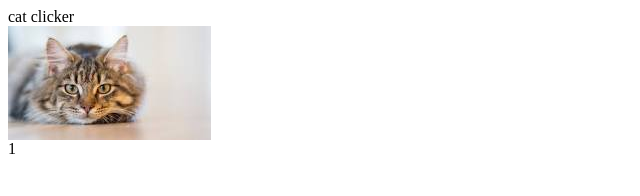
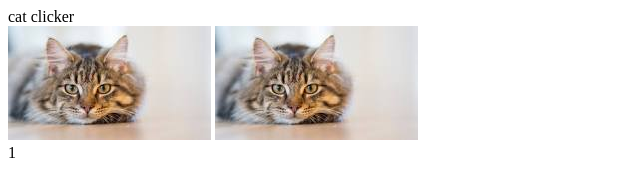
Before and after one commit to anoooop36/JavaScriptPattern, a plain HTML site: page changingExpectations/index.html in a window 1280 px wide. Both pictures are taken after a click on the picture 109 px from the left and 83 px from the top of the page. Shown: the whole page, without its empty margins (0-640 px from the left). Drawn offline with Linux system fonts and the light colour scheme.

Commit message:
Requirement Two Cats

```diff
--- a/changingExpectations/catClicker.js
+++ b/changingExpectations/catClicker.js
@@ -1,12 +1,23 @@
-var catClickedCount = 0
-function incrementCount() {
-    catClickedCount++
+var catClickedCountOne = 0
+var catClickedCountTwo = 0
+function incrementCountOne() {
+    catClickedCountOne++
+}
+
+function incrementCountTwo () {
+    catClickedCountTwo++
 }
 
 
 console.log('loaded')
-document.getElementsByClassName('cat-image')[0].onclick = () => {
+document.getElementsByClassName('cat-image-one')[0].onclick = () => {
     console.log('clicked')
-    incrementCount()
-    document.getElementsByClassName('cat-count')[0].innerHTML = catClickedCount
+    incrementCountOne()
+    document.getElementsByClassName('cat-count-one')[0].innerHTML = catClickedCountOne
 }
+
+document.getElementsByClassName('cat-image-two')[0].onclick = () => {
+    console.log('clicked')
+    incrementCountTwo()
+    document.getElementsByClassName('cat-count-two')[0].innerHTML = catClickedCountTwo
+}
--- a/changingExpectations/index.html
+++ b/changingExpectations/index.html
@@ -3,9 +3,11 @@
 </head>
 
 <body>
-    <img src="./cat.jpg" class="cat-image">
+    <img src="./cat.jpg" class="cat-image-one">
+    <img src="./cat.jpg" class="cat-image-two">
     <!-- <button class="cat-image">click me</button> -->
-    <div class="cat-count"></div>
+    <div class="cat-count-one"></div>
+    <div class="cat-count-two"></div>
 </body>
 
 <script src="./catClicker.js">
```
